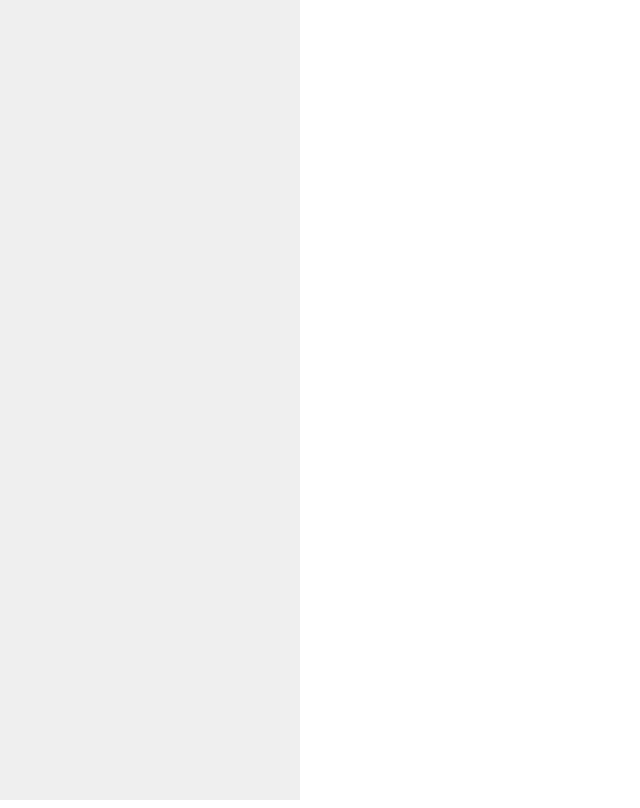
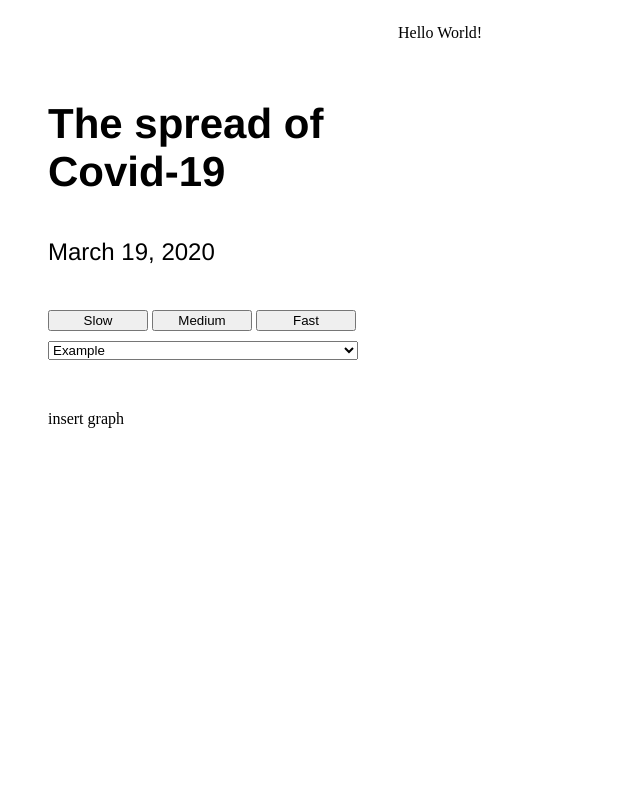
Before and after one commit to artina-m/coronavirus, a plain HTML site: page index.html in a window 1280 px wide. Shown: the whole page, without its empty margins (0-640 px from the left). Drawn offline with nearby package versions, Linux system fonts and the light colour scheme.

Commit message:
css styling

```diff
--- a/index.html
+++ b/index.html
@@ -6,15 +6,33 @@
 </head>
 
 <body>
-    <div class = "panel">
+<div class = "panel">
 
-    <div class = "leftPanel">
+<div class = "leftPanel">
+    <div class = "topBox">
+    <p class = "h1">The spread of Covid-19</p>
+    <p class = h2>March 19, 2020</p>
+
+    <button type="button">Slow</button>
+    <button type="button">Medium</button>
+    <button type="button">Fast</button>
+
+    <select id="region">
+      <option value="1">Example</option>
+    </select>
     </div>
 
-    <div class = "rightPanel">
+    <div class = "bottomBox">
+        <p>insert graph</p>
     </div>
 
-    </div>
+</div>
+
+<div class = "rightPanel">
+    <p>Hello World!</p>
+</div>
+</div>
+
 </body>
 
 </html>
--- a/style.css
+++ b/style.css
@@ -1,30 +1,62 @@
 @import url('https://fonts.googleapis.com/css?family=Lato|Playfair+Display+SC');
 
+
+/* General */
 html {
   height: 100%;
 }
 
 body {
-    margin: auto;
-    padding: 0;
     min-height: 100%;
 }
-
 .panel {
     display: inline-block;
+    vertical-align:top;
+    overflow: hidden;
+    width: 100%;
 }
 
 .leftPanel {
-    display: inline-block;
-    background-color: #efefef;
-    width: 300px;
+    float: left;
+    width: 350px;
     height: 100%;
-    display: inline-block;
+    padding-left: 40px;
 }
 
 .rightPanel {
-    display: inline-block;
     height: 100%;
     width: auto;
+    float: left;
+}
 
+/* Left Panel Text & Functionality */
+.h1 {
+    padding-top: 50px;
+    font-size: 42;
+    font-family: "Helvetica Neue";
+    font-weight: 600;
 }
+
+.h2 {
+    padding-bottom: 20px;
+    font-size: 24;
+    font-family: "Helvetica Neue";
+    font-weight: 200;
+}
+
+button {
+    width: 100px;
+}
+
+#region {
+    margin-top: 10px;
+    width: 310px;
+}
+
+/* Minigraphs Styles */
+
+.bottomBox {
+    margin-top: 50px;
+}
+
+/* Visualization */
```
